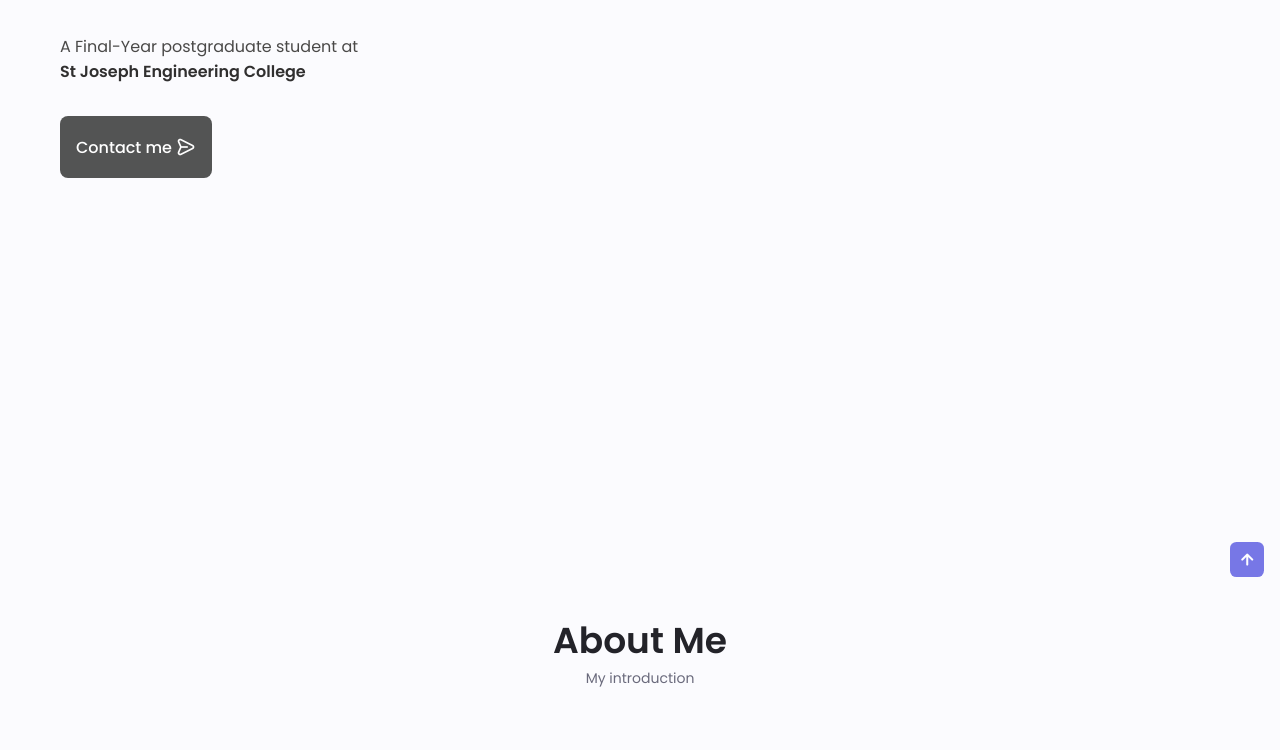
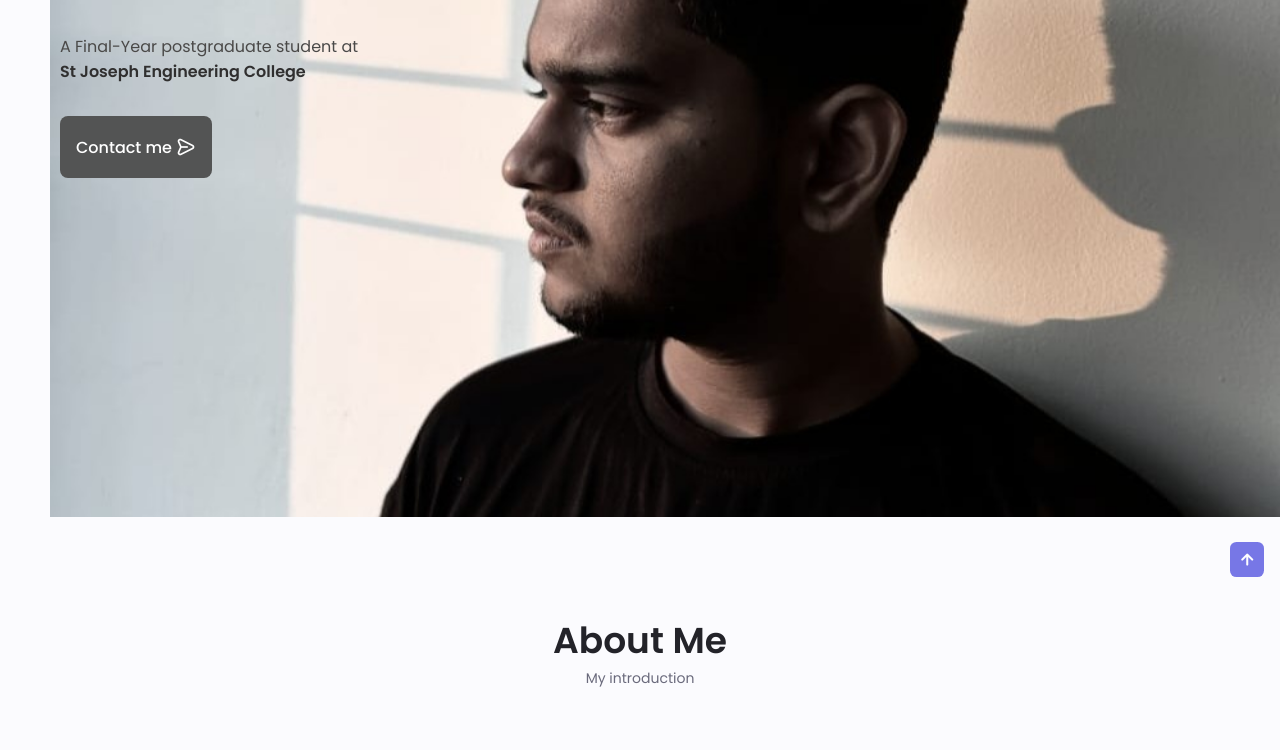
Before and after one commit to Chethan-ks2902/My_portfolio, a plain HTML site: page index.html in a window 1280 px wide. Shown: the part 383-1133 px from the top of the page. Drawn offline with nearby package versions, Linux system fonts and the light colour scheme.

Commit message:
Update newcss.css

```diff
--- a/assets/newcss.css
+++ b/assets/newcss.css
@@ -164,7 +164,7 @@ img {
 background-size:cover;
  height: 100vh;
  background-position: right;
-  background-image: url("assets/img/IMG-20250306-WA0008.jpg");
+  background-image: url("img/IMG-20250306-WA0008.jpg");
   background-repeat: inherit;
 }
 
```
